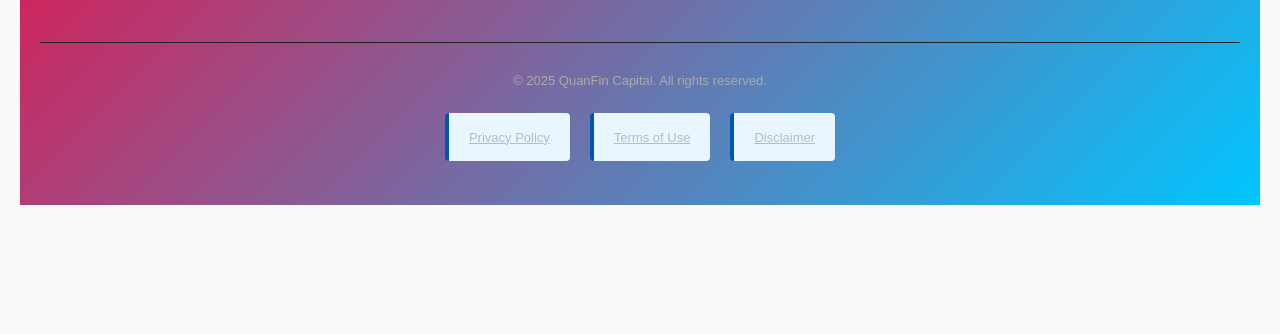
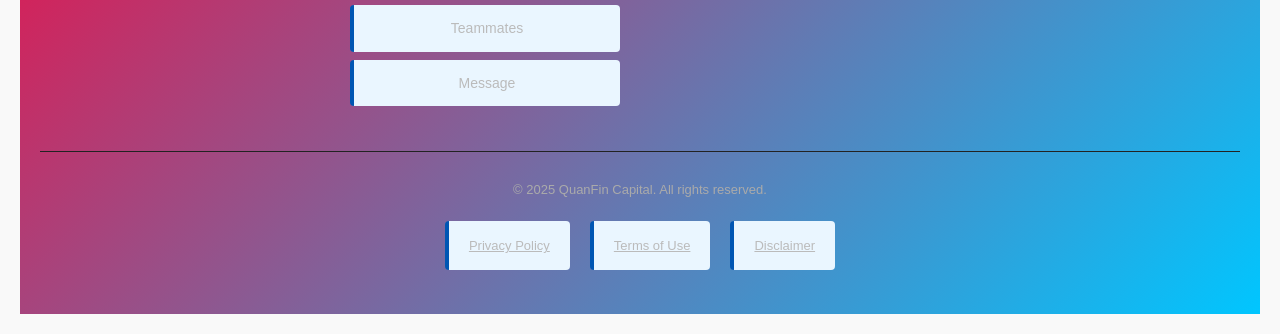
Before and after one commit to mrfaizaniitians/QuanFin-Capital, a plain HTML site: page contact_us.html in a window 1280 px wide. Shown: the part 1073-1407 px from the top of the page. Before the commit the page ends 1298 px from the top, so only its background shows below. Drawn offline with Linux system fonts and the light colour scheme.

Commit message:
Update contact_us.html

```diff
--- a/contact_us.html
+++ b/contact_us.html
@@ -45,6 +45,8 @@
         <li><a href="what_we_do.html" target="_blank">what_we_do</a></li>
         <li><a href="who_we_are.html" target="_blank">who_we_are</a></li>
         <li><a href="contact_us.html" target="_blank">Contact</a></li>
+        <li><a class="qfc-link" href="teamates.html">Teammates</a></li>
+        <li><a class="qfc-link" href="founder.html" target="_blank">Message</a></li>
       </ul>
     </div>
 
@@ -88,4 +90,5 @@
 </footer>
 
     </body>
+
 </html>
```
